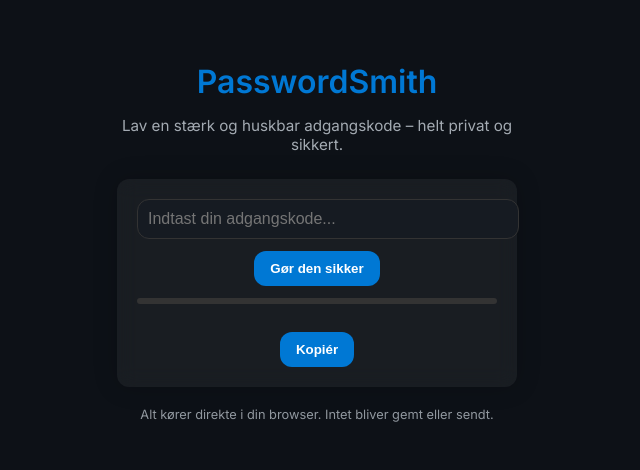
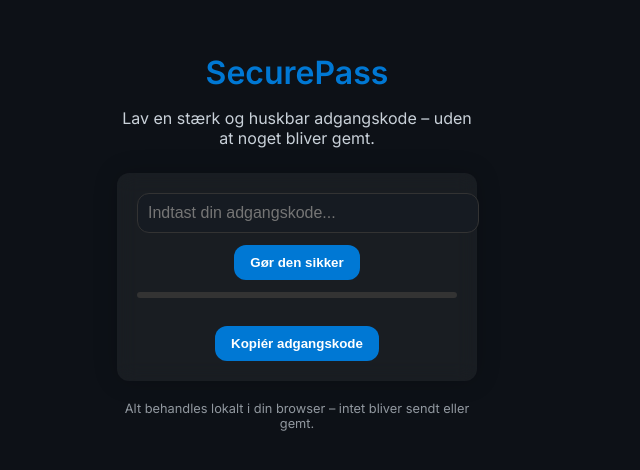
Before and after one commit to arkilstsko/PasswordSmith, a plain HTML site: page index.html in a window 1280 px wide. Shown: the part 162-632 px from the top of the page, without its empty margins (323-963 px from the left). Drawn offline with Linux system fonts and the light colour scheme.

Commit message:
Rename PasswordSmith to SecurePass and update content

```diff
--- a/index.html
+++ b/index.html
@@ -3,24 +3,31 @@
 <head>
   <meta charset="UTF-8">
   <meta name="viewport" content="width=device-width, initial-scale=1.0">
-  <title>PasswordSmith | Lav en stærk adgangskode</title>
+  <title>SecurePass | Lav en stærk adgangskode</title>
   <link rel="stylesheet" href="style.css">
   <link href="https://fonts.googleapis.com/css2?family=Inter:wght@400;600&display=swap" rel="stylesheet">
 </head>
 <body>
+  <div class="hero">
+    <div class="overlay"></div>
     <div class="container">
-    <h1>PasswordSmith</h1>
-    <p class="subtitle">Lav en stærk og huskbar adgangskode – helt privat og sikkert.</p>
+      <h1>SecurePass</h1>
+      <p class="tagline">Lav en stærk og huskbar adgangskode – uden at noget bliver gemt.</p>
 
       <div class="card">
         <input id="userInput" type="password" placeholder="Indtast din adgangskode...">
         <button onclick="generate()">Gør den sikker</button>
+
+        <div id="strengthContainer">
           <div id="strengthBar"></div>
-      <p id="output" class="output"></p>
-      <button id="copyBtn" onclick="copyResult()">Kopiér</button>
         </div>
 
-    <p class="privacy">Alt kører direkte i din browser. Intet bliver gemt eller sendt.</p>
+        <p id="output" class="output"></p>
+        <button id="copyBtn" class="secondary" onclick="copyResult()">Kopiér adgangskode</button>
+      </div>
+
+      <p class="privacy">Alt behandles lokalt i din browser – intet bliver sendt eller gemt.</p>
+    </div>
   </div>
   <script src="script.js"></script>
 </body>
```
Lines whose indentation alone changed are shown as unchanged.
